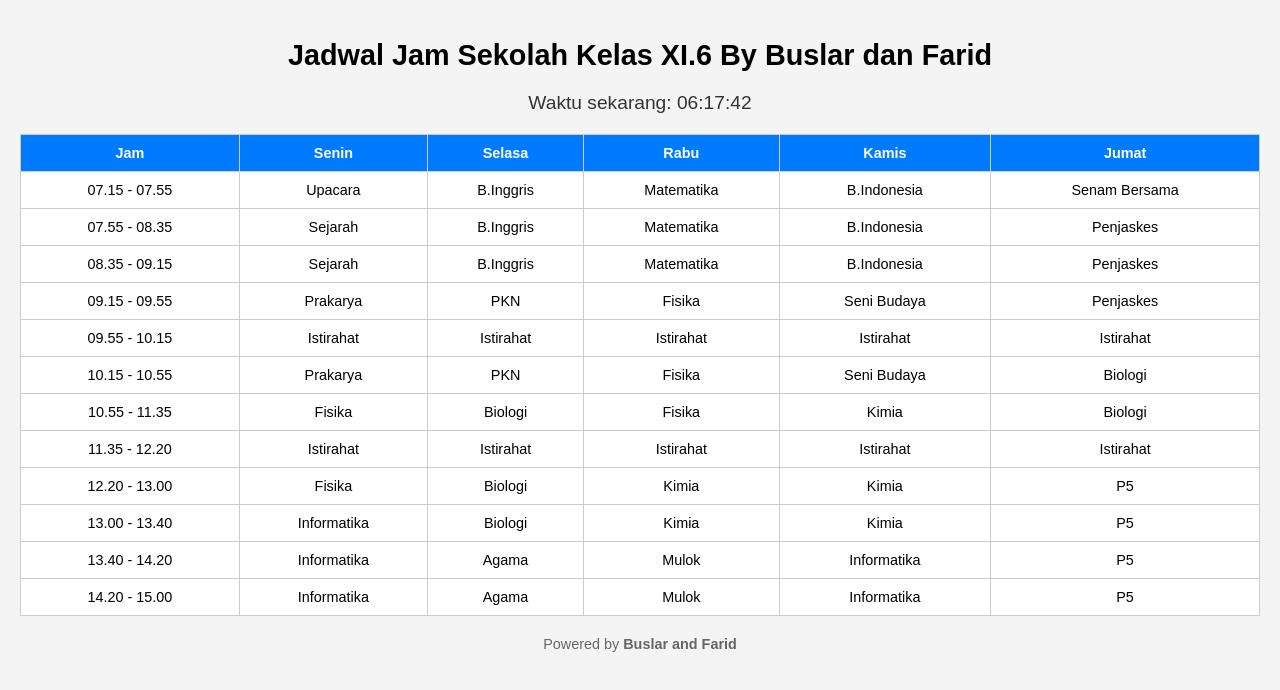
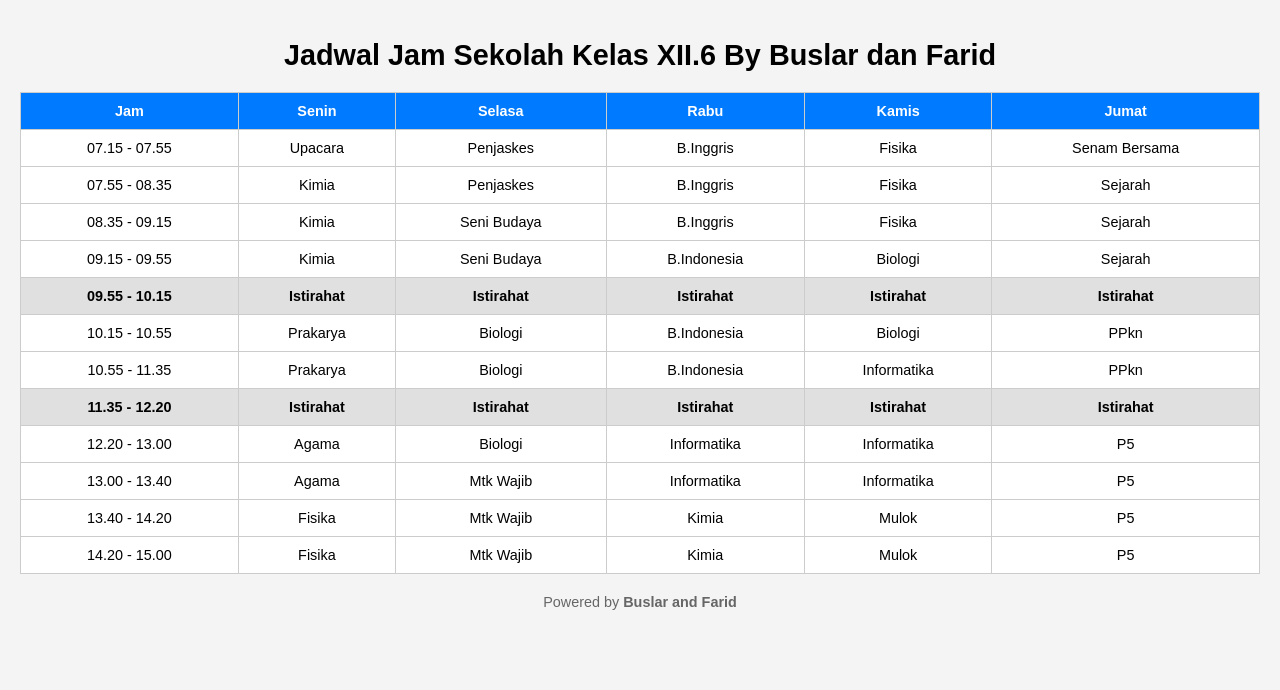
Before and after one commit to Faridgd98/jadwal-kelas-xi6-by-farid, a plain HTML site: page jadwal xi6 farid buslar.html in a window 1280 px wide. Drawn offline with Linux system fonts and the light colour scheme.

Commit message:
jadwal xi6 farid buslar.html

```diff
--- a/jadwal xi6 farid buslar.html
+++ b/jadwal xi6 farid buslar.html
@@ -3,7 +3,7 @@
 <head>
   <meta charset="UTF-8" />
   <meta name="viewport" content="width=device-width, initial-scale=1.0" />
-  <title>Jadwal Vertikal XI.6</title>
+  <title>Jadwal Vertikal XII.6</title>
   <style>
     body {
       font-family: Arial, sans-serif;
@@ -14,12 +14,6 @@
     h1 {
       text-align: center;
       font-size: 1.8em;
-    }
-    #clock {
-      text-align: center;
-      font-size: 1.2em;
-      margin-bottom: 20px;
-      color: #333;
     }
     table {
       width: 100%;
@@ -39,6 +33,10 @@
     .highlight {
       background-color: #d4edda !important;
     }
+    .istirahat td {
+      background-color: #e0e0e0;
+      font-weight: bold;
+    }
     footer {
       text-align: center;
       margin-top: 20px;
@@ -53,16 +51,12 @@
       h1 {
         font-size: 1.4em;
       }
-      #clock {
-        font-size: 1em;
-      }
     }
   </style>
 </head>
 <body>
 
-  <h1>Jadwal Jam Sekolah Kelas XI.6 By Buslar dan Farid</h1>
-  <div id="clock">Memuat jam...</div>
+  <h1>Jadwal Jam Sekolah Kelas XII.6 By Buslar dan Farid</h1>
 
   <div style="overflow-x:auto;">
     <table id="jadwal">
@@ -77,18 +71,18 @@
         </tr>
       </thead>
       <tbody>
-        <tr><td>07.15 - 07.55</td><td>Upacara</td><td>B.Inggris</td><td>Matematika</td><td>B.Indonesia</td><td>Senam Bersama</td></tr>
-        <tr><td>07.55 - 08.35</td><td>Sejarah</td><td>B.Inggris</td><td>Matematika</td><td>B.Indonesia</td><td>Penjaskes</td></tr>
-        <tr><td>08.35 - 09.15</td><td>Sejarah</td><td>B.Inggris</td><td>Matematika</td><td>B.Indonesia</td><td>Penjaskes</td></tr>
-        <tr><td>09.15 - 09.55</td><td>Prakarya</td><td>PKN</td><td>Fisika</td><td>Seni Budaya</td><td>Penjaskes</td></tr>
-        <tr><td>09.55 - 10.15</td><td>Istirahat</td><td>Istirahat</td><td>Istirahat</td><td>Istirahat</td><td>Istirahat</td></tr>
-        <tr><td>10.15 - 10.55</td><td>Prakarya</td><td>PKN</td><td>Fisika</td><td>Seni Budaya</td><td>Biologi</td></tr>
-        <tr><td>10.55 - 11.35</td><td>Fisika</td><td>Biologi</td><td>Fisika</td><td>Kimia</td><td>Biologi</td></tr>
-        <tr><td>11.35 - 12.20</td><td>Istirahat</td><td>Istirahat</td><td>Istirahat</td><td>Istirahat</td><td>Istirahat</td></tr>
-        <tr><td>12.20 - 13.00</td><td>Fisika</td><td>Biologi</td><td>Kimia</td><td>Kimia</td><td>P5</td></tr>
-        <tr><td>13.00 - 13.40</td><td>Informatika</td><td>Biologi</td><td>Kimia</td><td>Kimia</td><td>P5</td></tr>
-        <tr><td>13.40 - 14.20</td><td>Informatika</td><td>Agama</td><td>Mulok</td><td>Informatika</td><td>P5</td></tr>
-        <tr><td>14.20 - 15.00</td><td>Informatika</td><td>Agama</td><td>Mulok</td><td>Informatika</td><td>P5</td></tr>
+        <tr><td>07.15 - 07.55</td><td>Upacara</td><td>Penjaskes</td><td>B.Inggris</td><td>Fisika</td><td>Senam Bersama</td></tr>
+        <tr><td>07.55 - 08.35</td><td>Kimia</td><td>Penjaskes</td><td>B.Inggris</td><td>Fisika</td><td>Sejarah</td></tr>
+        <tr><td>08.35 - 09.15</td><td>Kimia</td><td>Seni Budaya</td><td>B.Inggris</td><td>Fisika</td><td>Sejarah</td></tr>
+        <tr><td>09.15 - 09.55</td><td>Kimia</td><td>Seni Budaya</td><td>B.Indonesia</td><td>Biologi</td><td>Sejarah</td></tr>
+        <tr class="istirahat"><td>09.55 - 10.15</td><td>Istirahat</td><td>Istirahat</td><td>Istirahat</td><td>Istirahat</td><td>Istirahat</td></tr>
+        <tr><td>10.15 - 10.55</td><td>Prakarya</td><td>Biologi</td><td>B.Indonesia</td><td>Biologi</td><td>PPkn</td></tr>
+        <tr><td>10.55 - 11.35</td><td>Prakarya</td><td>Biologi</td><td>B.Indonesia</td><td>Informatika</td><td>PPkn</td></tr>
+        <tr class="istirahat"><td>11.35 - 12.20</td><td>Istirahat</td><td>Istirahat</td><td>Istirahat</td><td>Istirahat</td><td>Istirahat</td></tr>
+        <tr><td>12.20 - 13.00</td><td>Agama</td><td>Biologi</td><td>Informatika</td><td>Informatika</td><td>P5</td></tr>
+        <tr><td>13.00 - 13.40</td><td>Agama</td><td>Mtk Wajib</td><td>Informatika</td><td>Informatika</td><td>P5</td></tr>
+        <tr><td>13.40 - 14.20</td><td>Fisika</td><td>Mtk Wajib</td><td>Kimia</td><td>Mulok</td><td>P5</td></tr>
+        <tr><td>14.20 - 15.00</td><td>Fisika</td><td>Mtk Wajib</td><td>Kimia</td><td>Mulok</td><td>P5</td></tr>
       </tbody>
     </table>
   </div>
@@ -98,19 +92,6 @@
   </footer>
 
   <script>
-    function updateClock() {
-      const now = new Date();
-      const jam = now.getHours().toString().padStart(2, '0');
-      const menit = now.getMinutes().toString().padStart(2, '0');
-      const detik = now.getSeconds().toString().padStart(2, '0');
-      const waktu = `${jam}:${menit}:${detik}`;
-      document.getElementById('clock').textContent = `Waktu sekarang: ${waktu}`;
-    }
-
-    setInterval(updateClock, 1000);
-    updateClock(); // Panggil sekali saat halaman pertama dimuat
-
-    // Highlight jadwal saat ini
     const hariMap = ["Minggu", "Senin", "Selasa", "Rabu", "Kamis", "Jumat", "Sabtu"];
     const jamPelajaran = [
       [7, 15, 7, 55],
```
